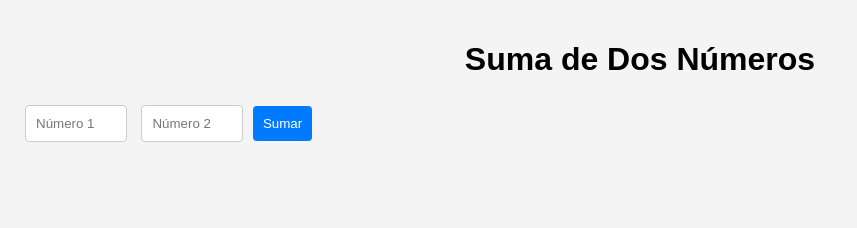
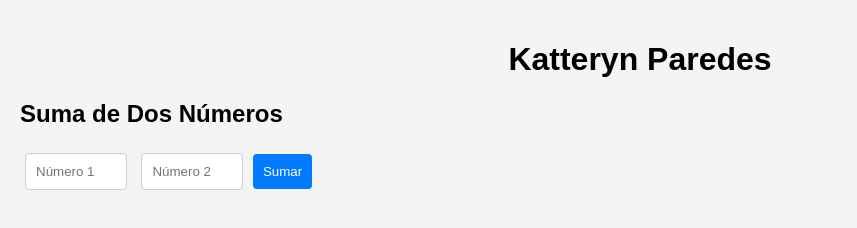
Before and after one commit to kpomainap/gitpagesprueba, a plain HTML site: page index.html in a window 1280 px wide. Shown: the whole page, without its empty margins (0-857 px from the left). Drawn offline with Linux system fonts and the light colour scheme.

Commit message:
Agregue name

```diff
--- a/index.html
+++ b/index.html
@@ -7,7 +7,8 @@
     <link rel="stylesheet" href="style.css">
 </head>
 <body>
-    <h1>Suma de Dos Números</h1>
+    <h1>Katteryn Paredes</h1>
+    <h2>Suma de Dos Números</h2>
     <input type="number" id="num1" placeholder="Número 1">
     <input type="number" id="num2" placeholder="Número 2">
     <button id="sumBtn">Sumar</button>
```
